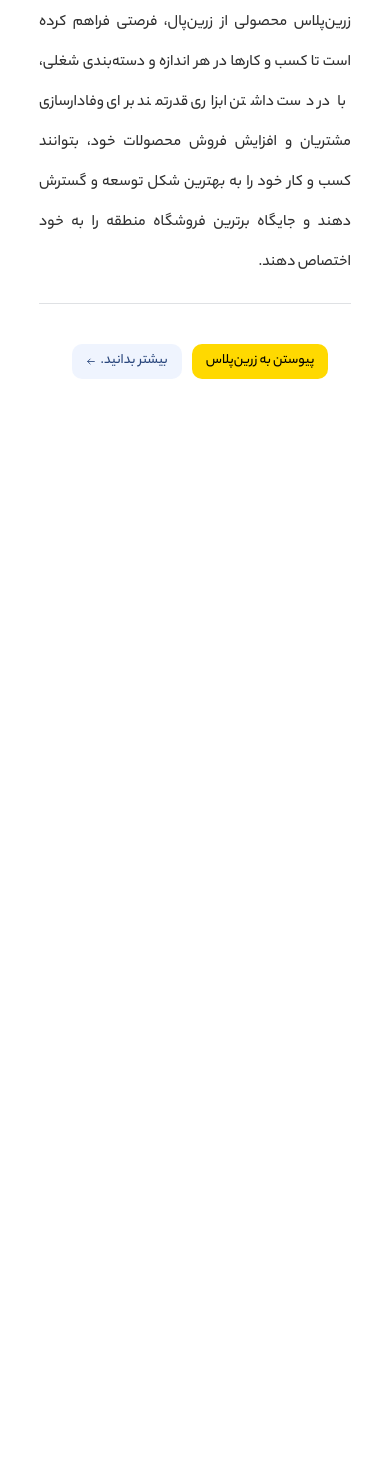
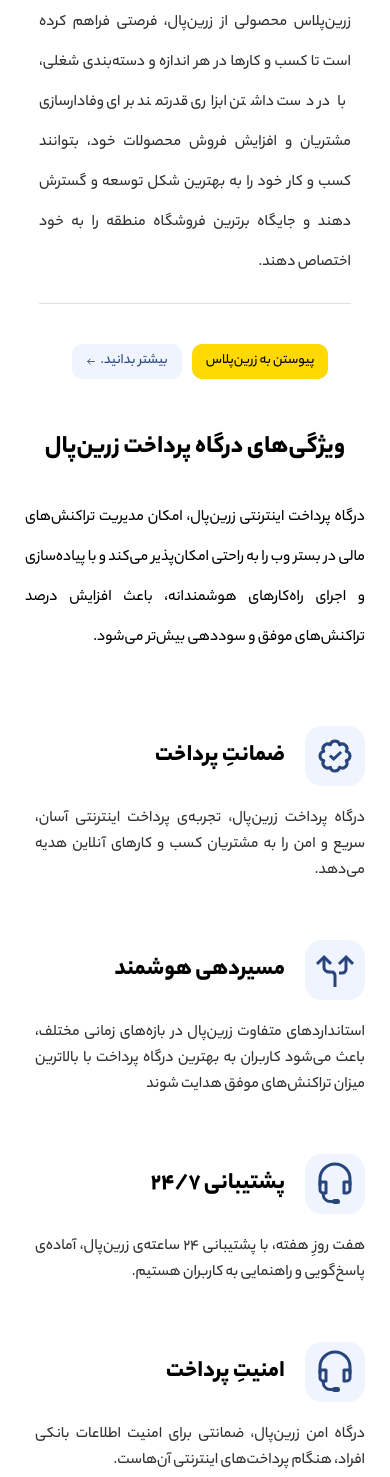
Before and after one commit to vajihe410/Zarinpal-Website, a plain HTML site: page insex.html in a window 390 px wide. Shown: the part 2976-4453 px from the top of the page. Before the commit the page ends 3385 px from the top, so only its background shows below. Drawn offline with Linux system fonts and the light colour scheme.

Commit message:
options created

```diff
--- a/insex.html
+++ b/insex.html
@@ -229,6 +229,42 @@
             </div>
         </div>
     </section>
+    <article class="attributes">
+        <div class="description">
+            <h3>ویژگی‌های درگاه پرداخت زرین‌پال</h3>
+            <p>درگاه پرداخت اینترنتی زرین‌پال، امکان مدیریت تراکنش‌های مالی در بستر وب را به راحتی امکان‌پذیر می‌کند و با پیاده‌سازی و اجرای راه‌کارهای هوشمندانه، باعث افزایش درصد تراکنش‌های موفق و سوددهی بیش‌تر می‌شود.</p>
+        </div>
+        <div class="items">
+            <div class="item">
+                <div>
+                    <img src="./image/verifiedIcon.svg" alt="">
+                    <h4>ضمانتِ پرداخت</h4>
+                </div>
+                <p>درگاه پرداخت زرین‌پال، تجربه‌ی پرداخت اینترنتی آسان، سریع و امن را به مشتریان کسب و کارهای آنلاین هدیه می‌دهد.</p>
+            </div>
+            <div class="item">
+                <div>
+                    <img src="./image/splite.svg" alt="">
+                    <h4>مسیردهی هوشمند</h4>
+                </div>
+                <p>استانداردهای متفاوت زرین‌پال در بازه‌های زمانی مختلف، باعث می‌شود کاربران به بهترین درگاه پرداخت با بالاترین میزان تراکنش‌های موفق هدایت شوند</p>
+            </div>
+            <div class="item">
+                <div>
+                    <img src="./image/support.svg" alt="">
+                    <h4>پشتیبانی ۲۴/۷</h4>
+                </div>
+                <p>هفت روزِ هفته، با پشتیبانی ۲۴ ساعته‌ی زرین‌پال، آماده‌ی پاسخ‌گویی و راهنمایی به کاربران هستیم.</p>
+            </div>
+            <div class="item">
+                <div>
+                    <img src="./image/support.svg" alt="">
+                    <h4>امنیتِ پرداخت</h4>
+                </div>
+                <p>درگاه امن زرین‌پال، ضمانتی برای امنیت اطلاعات بانکی افراد، هنگام پرداخت‌‌های اینترنتی آن‌هاست.</p>
+            </div>
+        </div>
+    </article>
     <script src="./script.js"></script>
 </body>
 </html>
--- a/style.css
+++ b/style.css
@@ -348,6 +348,72 @@ header{
     height: 15px;
     margin-right: 5px;
 }
+.attributes{
+    display: flex;
+    flex-direction: row;
+    justify-content: space-between;
+    margin: auto;
+    width: 1170px;
+}
+.description{
+    width: 35%;
+    margin-top: 50px;
+}
+.description h3{
+    font-family: "YekanBakhHeavy";
+    font-size: 2rem;
+}
+.description p{
+    font-family: "YekanBakhMedium";
+    font-size:1rem;
+    width: 85%;
+    margin-top: 40px;
+    line-height: 40px;
+    text-align: justify;
+}
+.items{
+    display: grid;
+    grid-template-columns: 1fr 1fr;
+    width: 60%;
+    padding: 30px;
+}
+.item{
+    padding: 18px 25px 20px 0;
+}
+.item div{
+    display: flex;
+    flex-direction: row;
+    align-items: center;
+}
+.item h4{
+    font-size: 1.5rem;
+    font-family:"YekanBakhHeavy";
+    margin-right: 20px;
+}
+.item img{
+    width: 60px;
+    height: 60px;
+}
+.item p{
+    margin: 20px 0 20px 10px;
+    font-size: 1rem;
+    font-family: "YekanBakhMedium";
+    color: #303030;
+    line-height: 26px;
+    text-align: justify;
+}
+.items .item:nth-child(1){
+    border-left:1px solid #e0e4e7 ;
+}
+.items .item:nth-child(2){
+    border-bottom:1px solid #e0e4e7 ;
+}
+.items .item:nth-child(3){
+    border-top:1px solid #e0e4e7 ;
+}
+.items .item:nth-child(4){
+    border-right:1px solid #e0e4e7 ;
+}
 @keyframes show{
     0%{
         opacity: 0;
@@ -380,6 +446,32 @@ header{
     .online-payment {
         width: 940px;
       }
+    .attributes{
+        width: 924px;
+        padding: 0 8px;
+        flex-direction: column;
+    }
+    .description{
+        width: 100%;
+        margin-top: 40px;
+    }
+    .description p{
+        width: 100%;
+        margin-top: 30px;
+    }
+    .items{
+        width: 90%;
+        padding: 30px;
+    }
+    .item{
+        padding: 18px 0 20px 50px;
+    }
+    .items .item:nth-child(1),
+    .items .item:nth-child(2),
+    .items .item:nth-child(3),
+    .items .item:nth-child(4){
+        border: none;
+    }
  }
 @media(max-width:990px){
     header{
@@ -422,6 +514,10 @@ header{
       .section-text {
         width: 95%;
       }
+      .attributes{
+        width: auto;
+        padding: 0 25px;
+      }
 }
 @media(max-width:768px){
     header{
@@ -447,6 +543,20 @@ header{
         width: 460px;
         height: 480px;
       }
+      .description{
+        text-align: center;
+        margin-top: 20px;
+      }
+      .attributes h3{
+        font-size: 1.6rem;
+      }
+      .items{
+        width: 100%;
+        padding: 50px 0;
+      }
+      .item{
+        padding: 18px 0 20px 20px;
+      }
 }
 @media (max-width: 575px) {
     .banner {
@@ -469,4 +579,11 @@ header{
       .section-text h3 {
         font-size: 1.5rem;
       }
+     .items{
+        padding: 50px 0;
+        grid-template-columns: 1fr;
+     }
+     .item{
+        padding: 18px 0;
+     }
 }
```
